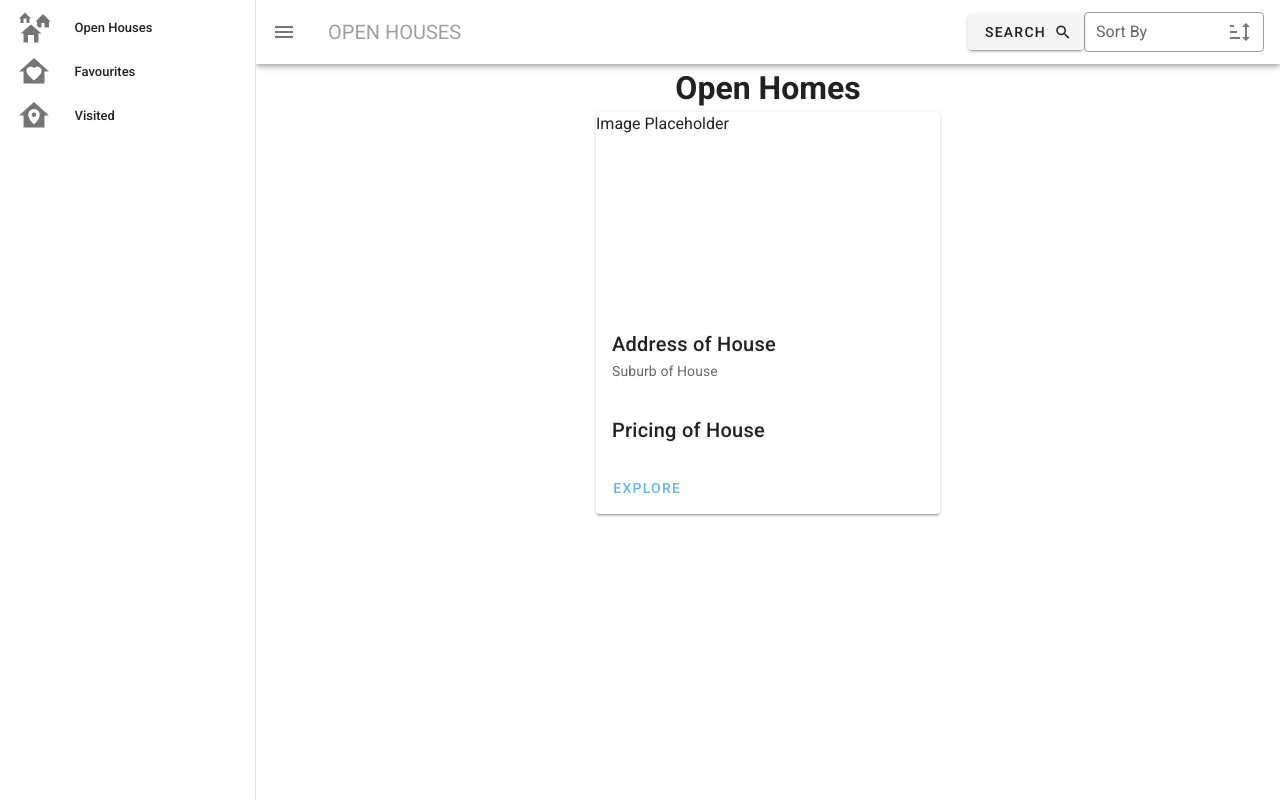
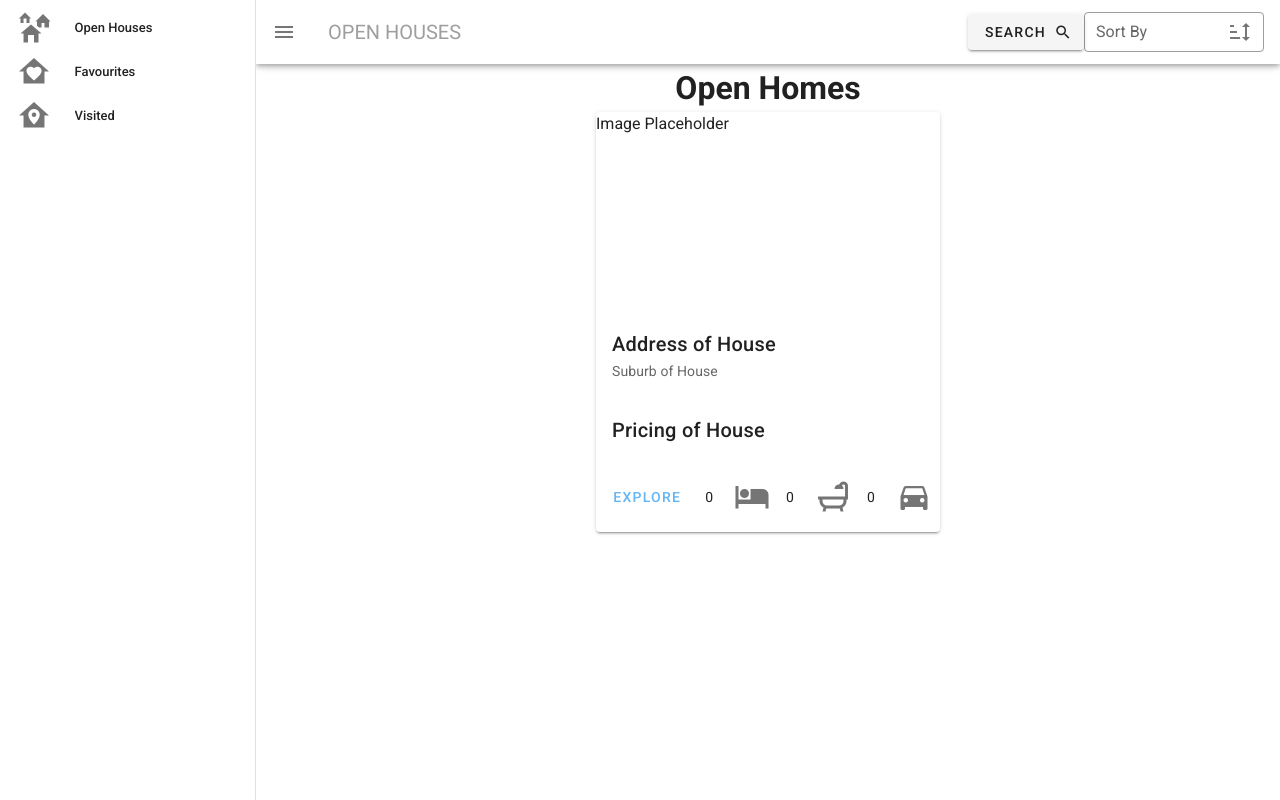
Before and after one commit to JoshuaKnewstub/prolist-vuetify-ui, a Vue app: page / in a window 1280 px wide. Built offline with nearby package versions, Linux system fonts and the light colour scheme.

Commit message:
Add house specifics to OpenHomes

```diff
--- a/src/components/OpenHomes.vue
+++ b/src/components/OpenHomes.vue
@@ -27,10 +27,15 @@
       >
         Explore
       </v-btn>
-
       <v-spacer></v-spacer>
-
-
+        <v-card-text>0</v-card-text>
+        <v-icon>mdi-36px mdi-bed</v-icon>
+      <v-spacer></v-spacer>
+        <v-card-text>0</v-card-text>
+        <v-icon>mdi-36px mdi-shower</v-icon>
+      <v-spacer></v-spacer>
+        <v-card-text>0</v-card-text>
+        <v-icon>mdi-36px mdi-car</v-icon>
     </v-card-actions>
   </v-card>
   </div>
```
